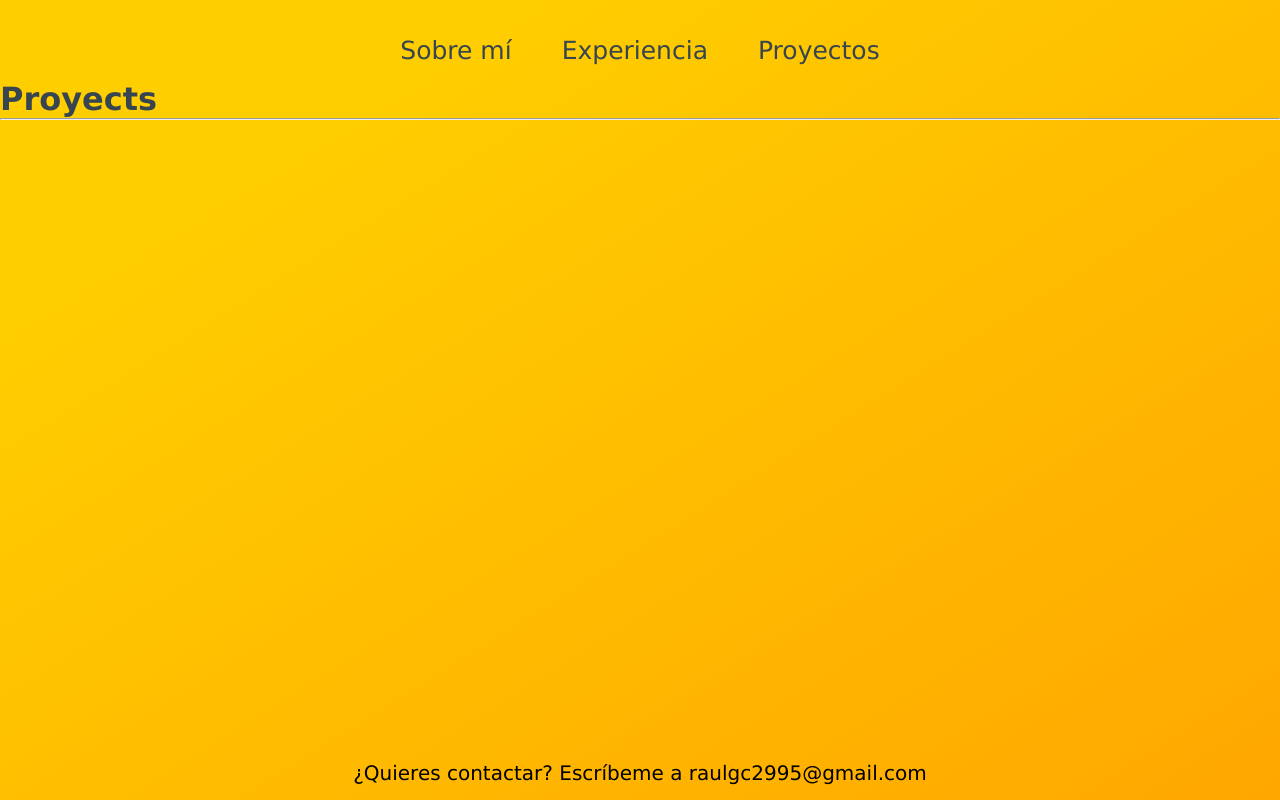
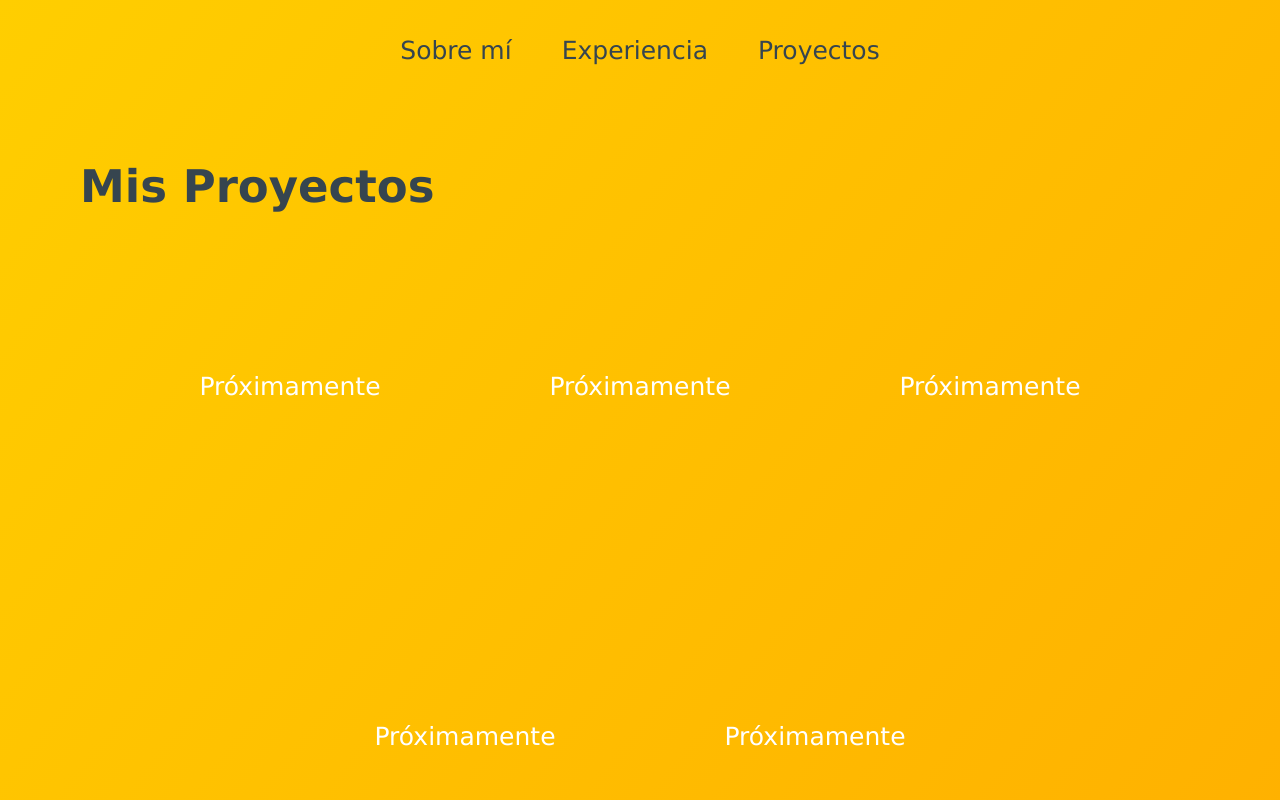
Before and after one commit to RGC02995/raguico, a React (Vite) app: page /proyects in a window 1280 px wide. Shown: the top 800 px of the page. Built offline with nearby package versions, Linux system fonts and the light colour scheme; the HTML template or start-up script is replaced by a standard one.

Commit message:
designe Proyects page v0.1 and footer

```diff
--- a/index.html
+++ b/index.html
@@ -4,6 +4,10 @@
     <meta charset="UTF-8" />
     <link rel="icon" type="image/svg+xml" href="/vite.svg" />
     <meta name="viewport" content="width=device-width, initial-scale=1.0" />
+    <link
+      rel="stylesheet"
+      href="https://cdnjs.cloudflare.com/ajax/libs/animate.css/4.1.1/animate.min.css"
+    />
     <title>Raúl Guillot Colomer - Frontend Developer</title>
   </head>
   <body>
--- a/src/components/footer/Footer.css
+++ b/src/components/footer/Footer.css
@@ -1,13 +1,22 @@
+.container-footer {
+  position: relative;
+  min-height: 100vh;
+}
+
 .footer-style {
   position: absolute;
   bottom: 0;
   width: 100%;
-  display: flex;
-  justify-content: center;
-  padding: 15px;
+  text-align: center;
+  padding: 1rem;
 }
 
 .footer-text {
-  font-size: 20px;
+  font-size: 0.9rem;
+
   color: #000;
 }
+
+.footer-text:hover {
+  color: white;
+}
--- a/src/components/footer/Footer.jsx
+++ b/src/components/footer/Footer.jsx
@@ -2,12 +2,14 @@ import "./Footer.css";
 
 export const Footer = () => {
   return (
-    <div className="footer-style">
-      <a href="mailto:raulgc2995@gmail.com">
-        <span className="footer-text">
-          ¿Quieres contactar? Escríbeme a raulgc2995@gmail.com
-        </span>
-      </a>
+    <div className="container-footer">
+      <footer className="footer-style">
+        <a href="mailto:raulgc2995@gmail.com">
+          <span className="footer-text">
+            ¿Quieres contactar? Escríbeme: raulgc2995@gmail.com
+          </span>
+        </a>
+      </footer>
     </div>
   );
 };
--- a/src/index.css
+++ b/src/index.css
@@ -14,7 +14,7 @@
 
 body {
   min-height: 100dvh;
-  background: linear-gradient(to bottom right, #ffce00 20%, #ffa700);
+  background: linear-gradient(to bottom right, #ffce00, #ffa700);
 }
 
 input,
--- a/src/pages/AboutMe.jsx
+++ b/src/pages/AboutMe.jsx
@@ -2,7 +2,6 @@ export const AboutMe = () => {
   return (
     <>
       <h1>About Me</h1>
-      <hr />
     </>
   );
 };
--- a/src/pages/Proyects copy.jsx
+++ b/src/pages/Experience.jsx
@@ -2,7 +2,6 @@ export const Experience = () => {
   return (
     <>
       <h1>Experience</h1>
-      <hr />
     </>
   );
 };
--- a/src/pages/Proyects.jsx
+++ b/src/pages/Proyects.jsx
@@ -1,8 +1,16 @@
+import "./pages.css";
+
 export const Proyects = () => {
   return (
-    <>
-      <h1>Proyects</h1>
-      <hr />
-    </>
+    <section className="section-style">
+      <h1 className="title">Mis Proyectos</h1>
+      <div className="card-group">
+        <div className="card">Próximamente</div>
+        <div className="card">Próximamente</div>
+        <div className="card">Próximamente</div>
+        <div className="card">Próximamente</div>
+        <div className="card">Próximamente</div>
+      </div>
+    </section>
   );
 };
--- /dev/null
+++ b/src/pages/pages.css
@@ -0,0 +1,38 @@
+.section-style {
+  padding: 5em;
+  max-height: 100vh;
+}
+
+.title {
+  font-size: 45px;
+}
+
+.card-group {
+  display: flex;
+  flex-wrap: wrap;
+  gap: 100px;
+  padding: 1em;
+  margin-top: 2em;
+  align-items: center;
+  justify-content: center;
+}
+
+.card {
+  width: 250px;
+  height: 250px;
+  background-color: transparent;
+  border-radius: 1rem;
+  display: flex;
+  align-items: center;
+  justify-content: center;
+  color: white;
+  font-size: 25px;
+  transition: all 1s linear;
+}
+
+.card:hover {
+  transition: transform 0.5s ease;
+  transform: scale(1.15);
+  background-color: white;
+  color: rgb(32, 34, 49);
+}
--- a/src/router/AppRouter.jsx
+++ b/src/router/AppRouter.jsx
@@ -5,7 +5,7 @@ import { DefaultPage } from "../pages/default-page/DefaultPage";
 import { HomePage } from "../pages/HomePage";
 import { AboutMe } from "../pages/AboutMe";
 import { Proyects } from "../pages/Proyects";
-import { Experience } from "../pages/Proyects copy";
+import { Experience } from "../pages/Experience";
 import { Footer } from "../components/footer/Footer";
 
 export const AppRouter = () => {
```
